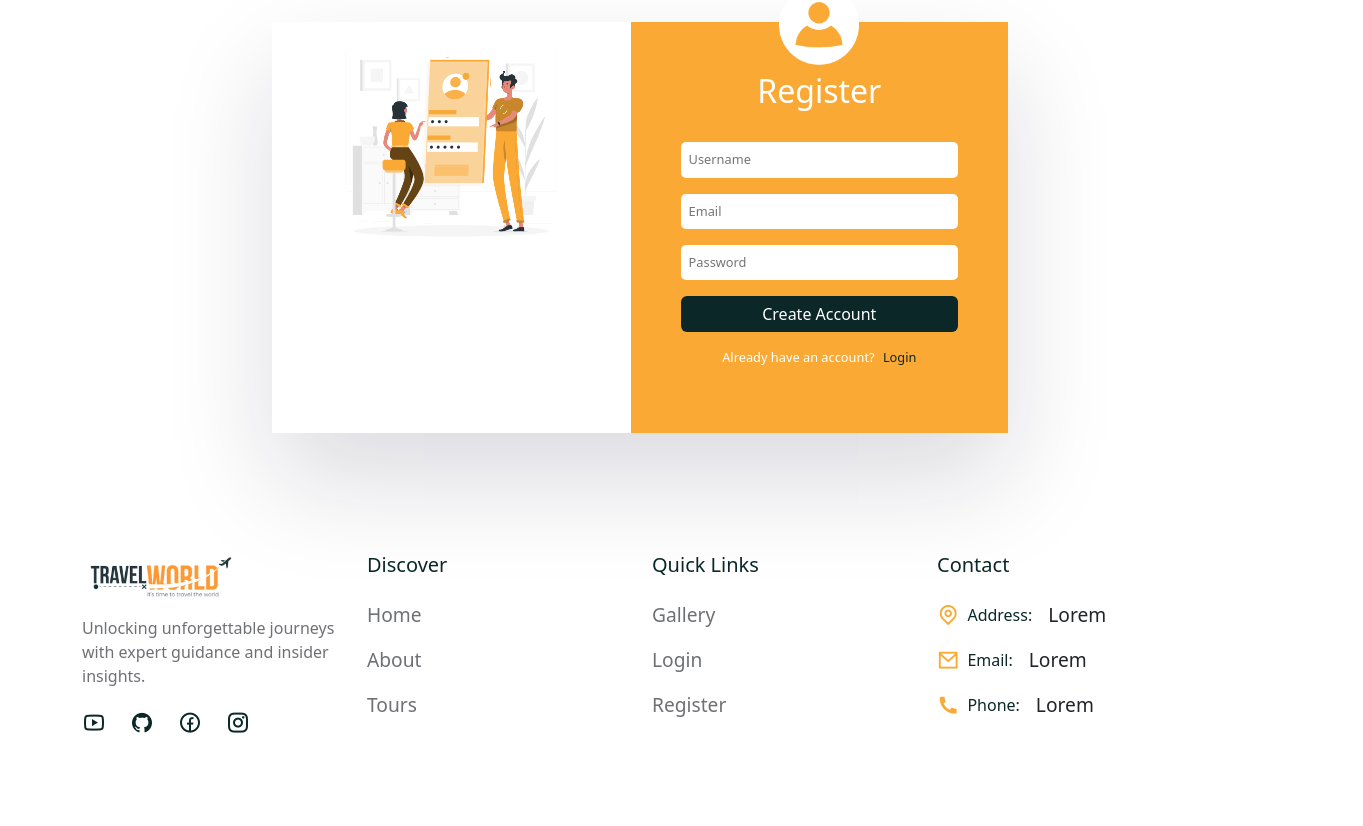
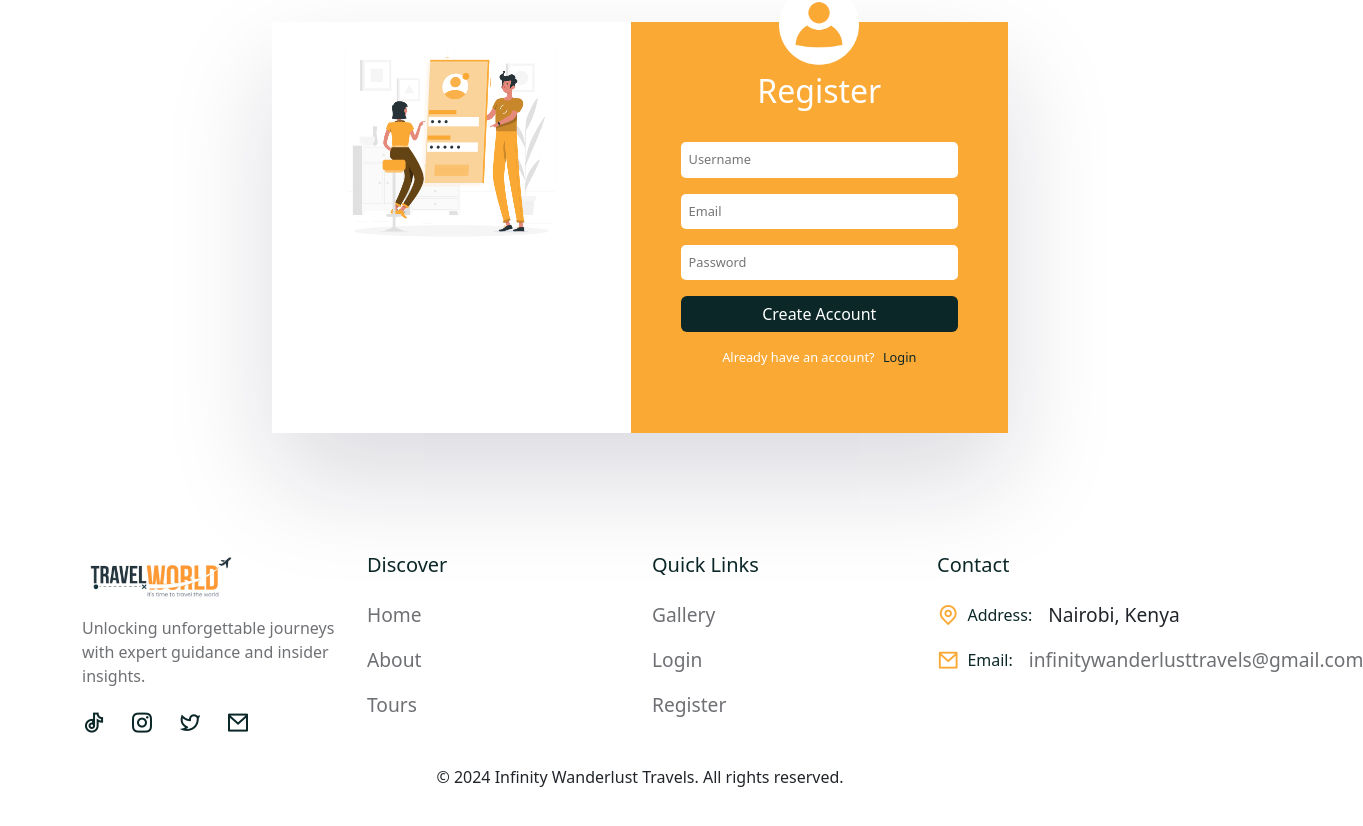
Before and after one commit to BM-Ghost/infinity-wanderlust, a React (Create React App) app in the folder frontend/: page /register in a window 1280 px wide. Shown: the part 208-1034 px from the top of the page, 1363 px wide, since content can reach past the window. Before the commit the page ends 979 px from the top, so only its background shows below. Built offline with nearby package versions, Linux system fonts and the light colour scheme; a web font is replaced by a local one.

Commit message:
Instagram, email, twitter

```diff
--- a/frontend/src/components/Footer/Footer.jsx
+++ b/frontend/src/components/Footer/Footer.jsx
@@ -35,7 +35,7 @@ const quick__links2 = [
 ]
 
 const Footer = () => {
-   // const year = new Date().getFullYear()
+   const year = new Date().getFullYear()
 
    return (
       <footer className='footer'>
@@ -43,28 +43,28 @@ const Footer = () => {
             <Row>
                <Col lg='3'>
                   <div className="logo">
-                     <img src={logo} alt="" />
+                     <img src={logo} alt="Logo" />
                      <p>Unlocking unforgettable journeys with expert guidance and insider insights.</p>
                      <div className="social__link d-flex align-items-center gap-4">
                         <span>
-                           <Link to='#'>
-                              <i class='ri-youtube-line'></i>
-                           </Link>
+                           <a href='https://www.tiktok.com/@infinity_wanderlust' target='_blank' rel='noopener noreferrer'>
+                              <i className='ri-tiktok-line'></i>
+                           </a>
                         </span>
                         <span>
-                           <Link to='#'>
-                              <i class='ri-github-fill'></i>
-                           </Link>
+                           <a href='https://www.instagram.com/infinity_wanderlust/' target='_blank' rel='noopener noreferrer'>
+                              <i className='ri-instagram-line'></i>
+                           </a>
                         </span>
                         <span>
-                           <Link to='#'>
-                              <i class='ri-facebook-circle-line'></i>
-                           </Link>
+                           <a href='https://x.com/kenyanetraveler' target='_blank' rel='noopener noreferrer'>
+                              <i className='ri-twitter-line'></i>
+                           </a>
                         </span>
                         <span>
-                           <Link to='#'>
-                              <i class='ri-instagram-line'></i>
-                           </Link>
+                           <a href='mailto:infinitywanderlusttravels@gmail.com' target='_blank' rel='noopener noreferrer'>
+                              <i className='ri-mail-line'></i>
+                           </a>
                         </span>
                      </div>
                   </div>
@@ -102,33 +102,28 @@ const Footer = () => {
                   <ListGroup className='footer__quick-links'>
                      <ListGroupItem className='ps-0 border-0 d-flex align-items-center gap-3'>
                         <h6 className='mb-0 d-flex align-items-center gap-2'>
-                           <span><i class='ri-map-pin-line'></i></span>
+                           <span><i className='ri-map-pin-line'></i></span>
                            Address:
                         </h6>
-                        <p className='mb-0'>Lorem</p>
+                        <p className='mb-0'>Nairobi, Kenya</p>
                      </ListGroupItem>
 
                      <ListGroupItem className='ps-0 border-0 d-flex align-items-center gap-3'>
                         <h6 className='mb-0 d-flex align-items-center gap-2'>
-                           <span><i class='ri-mail-line'></i></span>
+                           <span><i className='ri-mail-line'></i></span>
                            Email:
                         </h6>
-
-                        <p className='mb-0'>Lorem</p>
-                     </ListGroupItem>
-
-                     <ListGroupItem className='ps-0 border-0 d-flex align-items-center gap-3'>
-                        <h6 className='mb-0 d-flex align-items-center gap-2'>
-                           <span><i class='ri-phone-fill'></i></span>
-                           Phone:
-                        </h6>
-
-                        <p className='mb-0'>Lorem</p>
+                        <p className='mb-0'>
+                           <a href='mailto:infinitywanderlusttravels@gmail.com'>infinitywanderlusttravels@gmail.com</a>
+                        </p>
                      </ListGroupItem>
                   </ListGroup>
                </Col>
             </Row>
          </Container>
+         <div className="footer__bottom text-center mt-4">
+            <p>&copy; {year} Infinity Wanderlust Travels. All rights reserved.</p>
+         </div>
       </footer>
    )
 }
```
